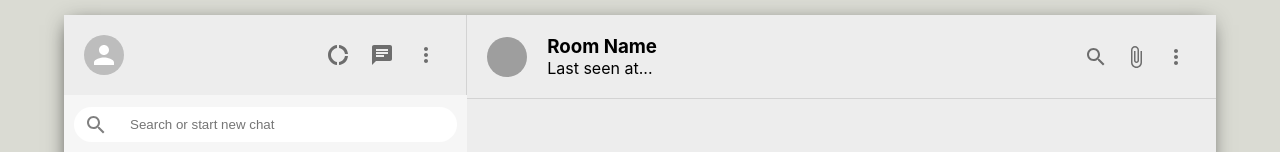
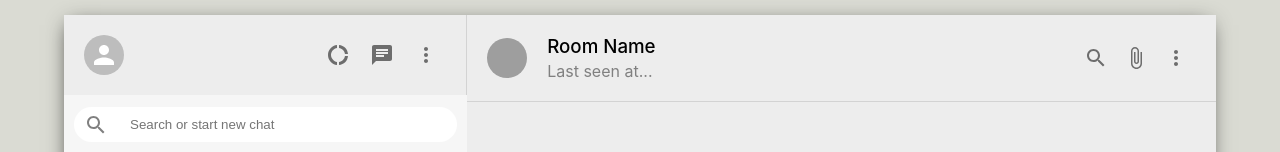
Before and after one commit to bhatiakanishk/React-WhatApp-Clone, a React (Create React App) app in the folder whatsapp-clone/: page / in a window 1280 px wide. Shown: the top 152 px of the page. Built offline with nearby package versions, Linux system fonts and the light colour scheme; grey boxes are pictures that could not be loaded.

Commit message:
Update Chat.css

```diff
--- a/whatsapp-clone/src/Chat.css
+++ b/whatsapp-clone/src/Chat.css
@@ -1,15 +1,32 @@
-.chat{
+.chat {
     flex: 0.65;
+    display: flex;
+    flex-direction: column;
 }
 
-.chat_header{
+.chat_header {
     padding: 20px;
     display: flex;
     align-items: center;
     border-bottom: 1px solid lightgray;
 }
 
-.chat_headerInfo{
+.chat_headerInfo {
     flex: 1;
     padding-left: 20px;
 }
+
+.chat_headerInfo > h3 {
+    margin-bottom: 3px;
+    font-weight: 500;
+}
+
+.chat_headerInfo > p {
+    color: gray;
+}
+
+.chat_headerRight {
+    display: flex;
+    justify-content: space-between;
+    min-width: 100px;
+}
```
